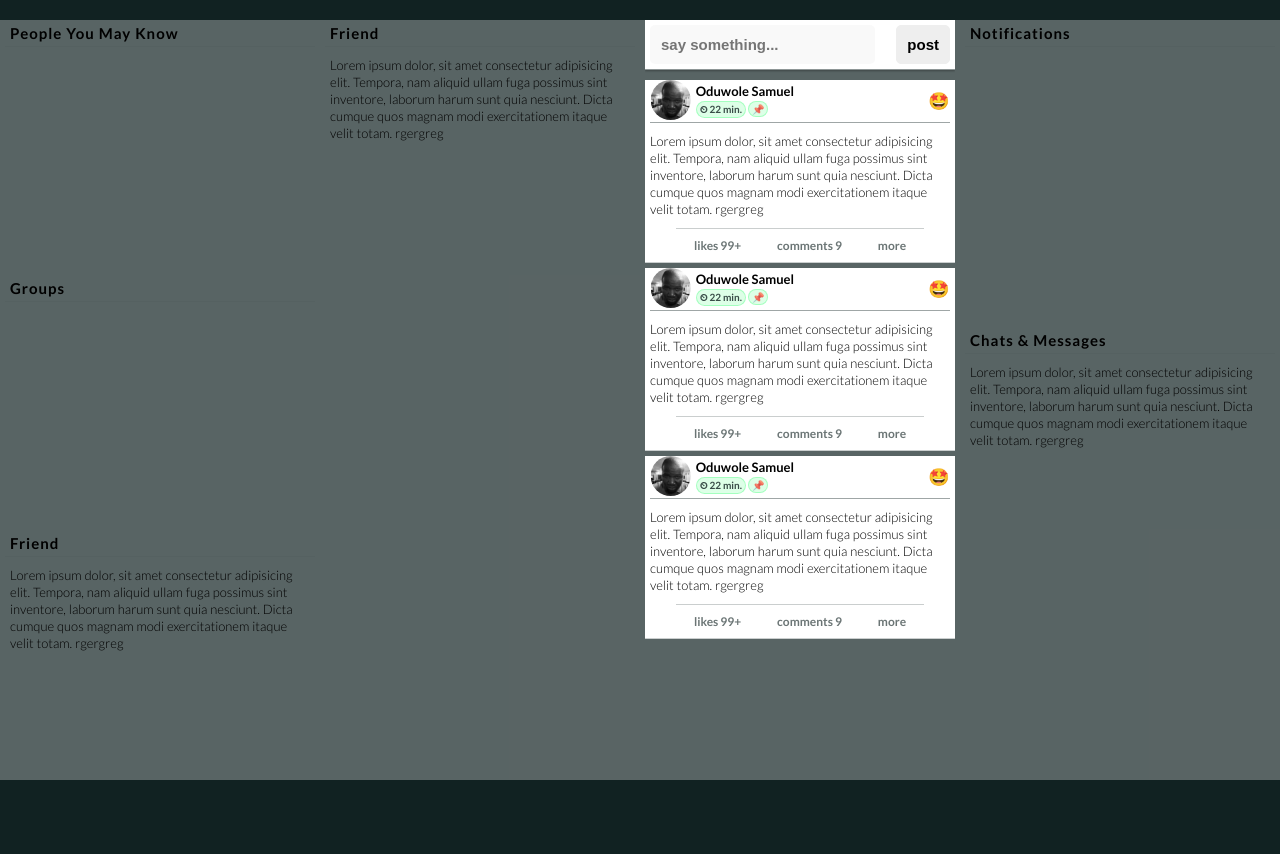
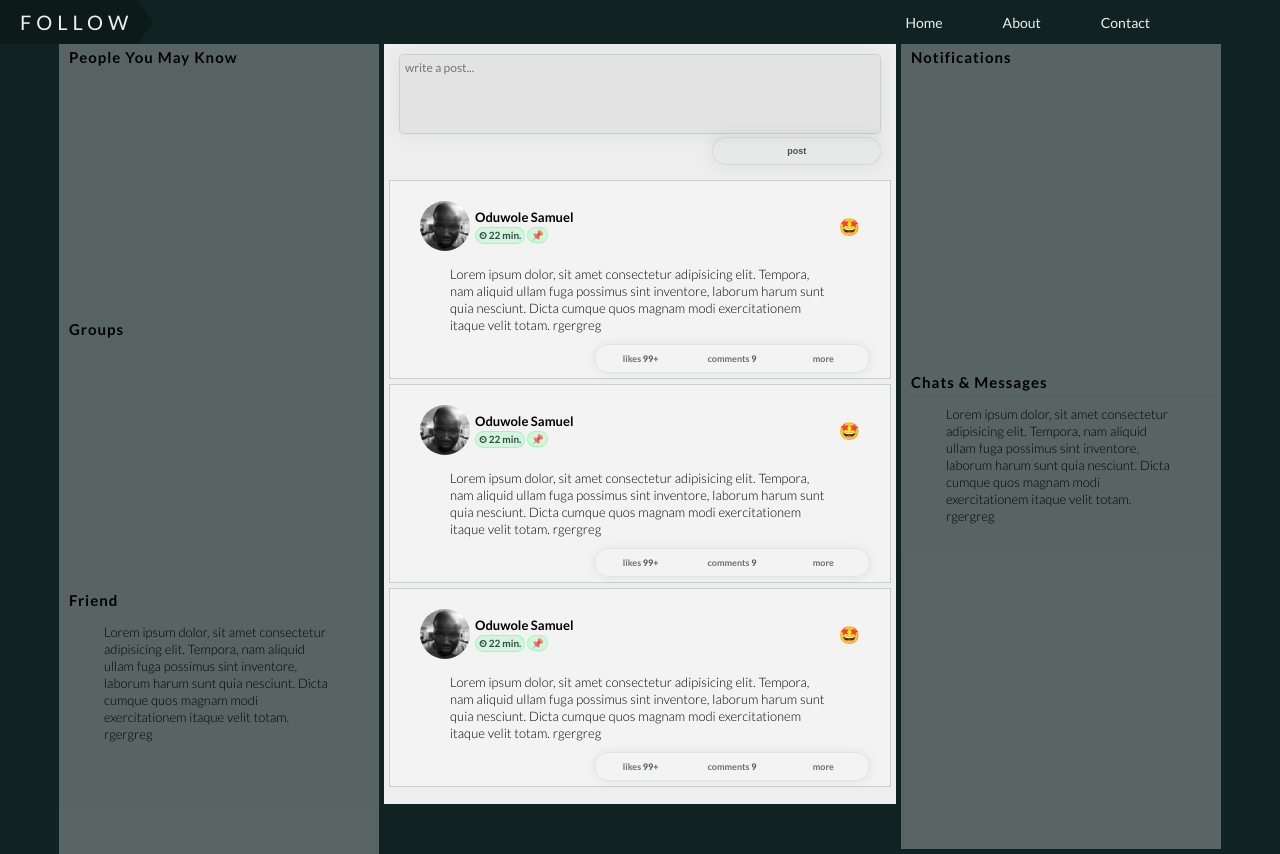
Before and after one commit to osygen/follow, a plain HTML site: page index.html in a window 1280 px wide. Before the commit the page ends 800 px from the top, so only its background shows below. Drawn offline with Linux system fonts and the light colour scheme.

Commit message:
frontend update

```diff
--- a/css/style.css
+++ b/css/style.css
@@ -19,9 +19,8 @@ body {
   display: flex;
   flex-direction: column;
   align-items: center;
-  justify-content: center;
+  justify-content: flex-start;
 
-  position: relative;
   box-sizing: border-box;
 
   min-height: 100vh;
@@ -33,64 +32,67 @@ body {
 
 /*  */
 nav {
+  display: flex;
+  justify-content: space-between;
+
   position: sticky;
   top: 0;
   background-color: rgb(17, 34, 34, 0.2);
-  /* width: 100%; */
-  z-index: 1000;
-}
-
-nav::after {
-  content: "";
-  display: table;
-  clear: both;
+  background-color: #122;
+  width: 100%;
+  z-index: 50;
 }
 
 nav #logo {
-  font-size: 2rem;
-  font-weight: 700;
   text-transform: uppercase;
-  display: inline-block;
-  background-color: #070707;
+  background-color: #0707073d;
   clip-path: polygon(0 0, 90% 0, 100% 50%, 90% 100%, 0 100%);
 }
 
-#logo h1 {
-  text-align: right;
-  color: #fff;
-}
-
 ul {
-  float: right;
+  display: flex;
+  align-items: center;
+  justify-content: center;
+  margin-right: 10rem;
 }
 
 li {
-  display: inline-block;
-  padding: 1rem 2rem;
-  border-radius: 0;
-  margin-right: 1rem;
+  list-style: none;
+  padding: 1rem 3rem;
+  border-radius: 6px;
+
   text-transform: capitalize;
+  text-align: center;
 
-  transition: all 0.5s ease;
+  transition: all 0.5s ease-in-out 100ms;
   backface-visibility: hidden;
 }
 
 li:hover {
-  background-color: rgba(17, 34, 34, 0.802);
+  background-color: rgba(238, 238, 238, 0.124);
 }
 
 #logo a,
 li a {
   text-decoration: none;
-  color: #fff;
-  font-size: 2rem;
-  font-weight: 700;
+  color: #eee;
+  font-size: 1.4rem;
+  font-weight: normal;
+  transition: all 0.5s ease-in-out 100ms;
+}
+
+li:hover a {
+  color: rgba(238, 238, 238, 0.309);
 }
 
 #logo a h1 {
-  padding: 0.5rem 1rem;
+  padding: 1rem 2rem;
   transition: all 0.5s ease;
   text-transform: uppercase;
+
+  font-size: 2rem;
+  font-weight: normal;
+  color: rgb(238, 238, 238);
 }
 
 #logo a h1:hover {
@@ -101,22 +103,26 @@ li a {
 section {
   display: flex;
   flex-direction: row;
-  align-items: center;
-  justify-content: space-evenly;
-  overflow-x: scroll;
+  align-items: flex-start;
+  justify-content: center;
+  gap: 0.5rem;
+
   position: relative;
-
-  /* overflow: visible; */
+  /* background-color: rgba(238, 238, 238, 0.261); */
 }
 
 section > * {
   display: flex;
   flex-direction: column;
-  flex: 1 1 calc(100vw / 4);
 
-  height: 95vh;
+  min-height: 95vh;
   font-weight: 300;
   backface-visibility: hidden;
+  background-color: #eee;
+}
+
+section > :not(#panel, #section-3) {
+  flex: 0 1 25vw;
 }
 
 section > *:hover {
@@ -157,7 +163,9 @@ section > * .sub_header-box {
 
 section #section-3 {
   overflow: scroll;
-  max-height: 95vh;
+  min-height: 95vh;
+  width: 40vw;
+  background-color: #eee;
 
   align-items: center;
   padding: 0;
@@ -165,18 +173,19 @@ section #section-3 {
 
 form {
   display: flex;
-  flex-direction: row;
+  flex-direction: column;
   align-items: center;
-  justify-content: space-between;
+  justify-content: center;
+  background-color: #eee;
 
-  background-color: #fff;
   width: 100%;
   height: max-content;
-  margin-bottom: 10px;
-  padding: 0.5rem 0.5rem;
-  border-bottom: 1px solid rgba(17, 34, 34, 0.474);
+  margin: 5px 0px 10px 0;
+  padding: 0.5rem 1rem;
+  /* border: 0.5px solid rgba(17, 34, 34, 0.104); */
+  border-radius: 0.5rem;
 
-  box-shadow: 0 1px 2px rgba(0, 0, 0, 0.303);
+  /* box-shadow: 0 1px 2px rgba(0, 0, 0, 0.303); */
   z-index: 10;
 }
 
@@ -202,30 +211,55 @@ form {
   }
 }
 
-input {
-  background-color: #eee;
-  padding: 1rem;
-  font-size: 1.5rem;
+#post {
+  align-self: stretch;
+  height: 8rem;
+  outline: none;
+  border: none;
+  font-size: 1.2rem;
+  font-weight: 400;
+  font-family: "Lato", sans-serif;
+  line-height: 1.3;
+
+  resize: none;
+  background-color: rgba(68, 68, 68, 0.056);
+  border: 0.5px solid rgba(17, 34, 34, 0.104);
+  box-shadow: 0.5px 0.5px 20px rgba(17, 34, 34, 0.075);
+
+  padding: 0.5rem;
+
+  border-radius: 0.5rem;
+}
+
+#post ~ [type="submit"] {
+  padding: 0.8rem 0;
+  margin: unset;
+  outline: none;
+  border: none;
+  margin-top: 0.3rem;
+
+  font-weight: normal;
+  align-self: flex-end;
+
+  border: 0.5px solid rgba(17, 34, 34, 0.076);
+  box-shadow: 0.5px 0.5px 20px rgba(17, 34, 34, 0.083);
+
+  width: 35%;
+  border-radius: 5rem;
+  background-color: rgba(17, 34, 34, 0.026);
+
+  font-size: 0.9rem;
   font-weight: 700;
 
-  max-height: 30rem;
-  border-radius: 0.5rem;
-  display: inline-block;
-  border: none;
-  outline: none;
-  border: 1px solid #eee;
-}
-input:not(:last-child) {
-  width: 75%;
-  background-color: rgba(238, 238, 238, 0.337);
-  border: 1px solid transparent;
-}
-input:not(:last-child):focus {
-  animation: focusWidth 420ms ease-in-out both;
+  color: rgba(17, 34, 34, 0.768);
+  text-transform: lowercase;
+  text-align: center;
 }
 
-input:not(:last-child):focus + * {
-  display: none;
+#post ~ [type="submit"]:hover {
+  background-color: rgba(71, 255, 126, 0.2);
+  color: green;
+  text-transform: uppercase;
 }
 
 @keyframes focusWidth {
@@ -245,37 +279,38 @@ input:not(:last-child):focus + * {
 
 .status-box {
   width: 100%;
-  border-bottom: 1px solid rgba(17, 34, 34, 0.22);
-  background-color: #fff;
+
+  background-color: rgba(255, 255, 255, 0.281);
 
   transform-origin: center top;
   backface-visibility: hidden;
-}
-
-.status-box:not(:last-child) {
+  border: 1px solid rgba(17, 34, 34, 0.172);
+  padding: 2rem 2rem 0.5rem 2rem;
   margin-bottom: 5px;
 }
 
 .delete-box {
   justify-content: space-around;
-  width: 98%;
+  width: 60%;
   padding-top: 0.9rem;
+  padding-bottom: 0.5rem;
   border-radius: 5px;
 
-  background-color: rgba(238, 238, 238, 0.59);
+  /* background-color: rgba(238, 238, 238, 0.59); */
   color: #122;
-  box-shadow: 1px 1px 5px rgba(17, 34, 34, 0.481);
+  /* box-shadow: 1px 1px 5px rgba(17, 34, 34, 0.481); */
+  border: 1px solid rgba(17, 34, 34, 0.172);
 
   backface-visibility: hidden;
   transform-origin: center center;
 }
 
 .status-box + .delete-box {
-  margin: -4px 0 1px 0;
+  margin: 0px 0 5px 0;
 }
 
 form + .delete-box {
-  margin: -9px 0 1px 0;
+  margin: -5px 0 5px 0;
 }
 
 .scaleAnimation {
@@ -300,21 +335,21 @@ form + .delete-box {
 .status-info {
   display: flex;
   align-items: center;
-  width: 97%;
-  padding: 0rem 0.1rem 0.2rem 0.1rem;
-  border-bottom: 1px solid rgba(17, 34, 34, 0.4);
+  width: 100%;
+  padding: 0rem 1rem 0.5rem 1rem;
+  /* border-bottom: 1px solid rgba(17, 34, 34, 0.138); */
 }
 
 .status-info .user-image-box {
-  height: 4rem;
-  width: 4rem;
+  height: 5rem;
+  width: 5rem;
   clip-path: circle(50% at 50% 50%);
   align-self: center;
 }
 
 .status-info .user-image {
-  height: 4rem;
-  width: 4rem;
+  height: 5rem;
+  width: 5rem;
 }
 
 .status-info p {
@@ -347,7 +382,7 @@ form + .delete-box {
 .status-content,
 .delete-content {
   width: 100%;
-  padding: 1rem 0.5rem;
+  padding: 1rem 4rem;
 
   font-size: 1.3rem;
   line-height: 1.7rem;
@@ -362,31 +397,74 @@ form + .delete-box {
 .status-content-dialog,
 .delete-dialog {
   display: flex;
-  justify-content: space-around;
+  justify-content: center;
   position: relative;
 
-  width: 80%;
-  border-top: 1px solid rgba(17, 34, 34, 0.22);
+  width: 60%;
+
+  border: 0.5px solid rgba(17, 34, 34, 0.076);
+  box-shadow: 0.5px 0.5px 10px rgba(17, 34, 34, 0.083);
+  border-radius: 5rem;
+  overflow: hidden;
 }
 
-.status-content-dialog > span > *,
-.delete-dialog > span > * {
-  display: inline-block;
-  padding: 0.9rem 1px;
-
-  text-decoration: none;
-  font-size: 1.2rem;
-  font-weight: 900;
+.status-content-dialog {
+  align-self: flex-end;
 }
 
-.status-content-dialog > span > * {
-  color: rgba(17, 34, 34, 0.624);
-  transition: color 0.3s ease;
+.status-content-dialog > span,
+.delete-dialog > span {
+  padding: 0.8rem 0;
+  border: none;
+  outline: none;
+  background-color: transparent;
+  color: rgba(17, 34, 34, 0.768);
+  text-transform: lowercase;
+  text-align: center;
+  font-size: 0.9rem;
+  font-weight: 700;
+
+  transition: all 1000ms ease 100ms;
 }
 
-.status-content-dialog:hover > span > *,
-.delete-dialog > span > * {
-  color: #122;
+.status-content-dialog > span {
+  flex: 1 1 calc(100% / 3);
+}
+.delete-dialog > span {
+  flex: 1 1 calc(100% / 2);
+}
+
+.status-content-dialog > span > a,
+.delete-dialog > span > a {
+  text-decoration: none;
+}
+
+.status-content-dialog > span > a,
+.delete-dialog > span > a {
+  color: rgba(17, 34, 34, 0.624);
+}
+
+.status-content-dialog > span:hover,
+.delete-dialog > span:hover {
+  background-color: rgba(71, 255, 126, 0.2);
+}
+
+.status-content-dialog > span:hover > * {
+  color: green;
+  text-transform: uppercase;
+}
+
+.delete-dialog > .delete:hover {
+  background-color: rgba(255, 99, 71, 0.563);
+}
+
+.delete-dialog > .cancel:hover > * {
+  color: green;
+}
+
+.delete-dialog > .delete:hover > * {
+  color: red;
+  text-transform: uppercase;
 }
 
 #panel {
@@ -630,6 +708,7 @@ form + .delete-box {
   margin-top: -23rem;
   flex-direction: column;
   align-items: center;
+
   width: 50%;
   border-radius: 2rem;
   transform-origin: center bottom;
@@ -638,11 +717,12 @@ form + .delete-box {
   box-shadow: 2px 2px 0.5px rgba(17, 34, 34, 0.152);
   border: 2px;
 
-  padding: 0.8rem 1rem;
+  /* padding: 0.8rem 0rem; */
 
   z-index: 0;
 
   bottom: 4.3rem;
+  background-color: #fff;
 }
 
 .scaleyAnimation {
@@ -660,11 +740,12 @@ form + .delete-box {
 
 #panel .status-popup > * {
   padding: 0.8rem 5rem;
+  width: 100%;
 }
 
 #panel .status-popup > *:not(:last-child) {
   border: unset;
-  border-bottom: 1px solid rgba(17, 34, 34, 0.063);
+  /* border-bottom: 1px solid rgba(17, 34, 34, 0.063); */
 }
 
 .status-popup + .comment-box {
@@ -674,10 +755,9 @@ form + .delete-box {
 .status-popup {
   display: flex;
   flex-direction: row;
-  justify-content: space-between;
+  justify-content: center;
 
-  padding: 1rem 0.5rem;
-  width: 98%;
+  width: 70%;
 
   font-size: 1.2rem;
   line-height: 1.7rem;
@@ -685,24 +765,34 @@ form + .delete-box {
   text-align: center;
   text-transform: lowercase;
 
-  background-color: #fff;
+  border: 0.5px solid rgba(17, 34, 34, 0.104);
+  box-shadow: 0.5px 0.5px 20px rgba(17, 34, 34, 0.075);
+
   border-radius: 4px;
 
-  margin: -4px 0 1px 0;
+  margin: 0px 0 5px 0;
 
   transform-origin: center center;
 }
 
-.status-popup > * {
-  padding: 0rem 0.5rem;
-}
-
-.status-popup > *:not(:last-child) {
-  border-right: 1px solid rgba(17, 34, 34, 0.919);
+.status-popup > span {
+  padding: 0.5rem 1rem;
+  flex: 1 1 0;
 }
 
 .status-popup a {
   text-decoration: none;
+  font-size: 0.9rem;
+
+  color: rgba(17, 34, 34, 0.624);
+}
+
+.status-popup > span:hover {
+  background-color: rgba(17, 34, 34, 0.029);
+  text-transform: uppercase;
+}
+
+.status-popup > span:hover a {
   color: #122;
 }
 
--- a/index.html
+++ b/index.html
@@ -17,15 +17,16 @@
   </head>
   <body>
     <!-- navbar -->
-    <!-- <nav class="nav">
+    <nav class="nav">
       <div id="logo">
-        <a href=""><h1>follow</h1></a>
+        <a href="#"><h1>follow</h1></a>
       </div>
       <ul>
+        <li><a href="#">home</a></li>
         <li><a href="./about.html">about</a></li>
         <li><a href="./contact.html">contact</a></li>
       </ul>
-    </nav> -->
+    </nav>
 
     <!-- section -->
     <section>
@@ -48,7 +49,7 @@
       </div>
 
       <!-- section-2 -->
-      <div id="section-2">
+      <!-- <div id="section-2" class="sec">
         <div class="friend_box"><h2 class="sub_header-box">friend</h2></div>
 
         <p class="status-content">
@@ -57,18 +58,18 @@
           nesciunt. Dicta cumque quos magnam modi exercitationem itaque velit
           totam. rgergreg
         </p>
-      </div>
+      </div> -->
 
       <!-- section-3 -->
       <div id="section-3">
         <!-- post-form -->
         <form id="post-form">
-          <input
+          <textarea
             id="post"
             name="post"
             type="text"
-            placeholder="say something..."
-          />
+            placeholder="write a post..."
+          ></textarea>
           <input type="submit" value="post" />
         </form>
 
--- a/js/FollowUI.js
+++ b/js/FollowUI.js
@@ -45,8 +45,10 @@ class FollowUI extends Factory {
       this.#root.addEventListener(type, this.rootHandler.bind(this, arr));
     });
 
-    this.#secs?.forEach((s) => this.secObserver().observe(s));
-    this.#form ? this.navObserver().observe(this.#form) : undefined;
+    this.focusTextArea();
+
+    // this.#secs?.forEach((s) => this.secObserver().observe(s));
+    // this.#form ? this.navObserver().observe(this.#form) : undefined;
   }
 
   rootHandler(arr, e) {
@@ -123,6 +125,8 @@ class FollowUI extends Factory {
       )
     )
       return;
+
+    if (e.target.closest(".nav")) return;
 
     e.preventDefault();
 
```
Also changed, not shown: about.html (+6 -4 lines), contact.html (+6 -4 lines), panel.html (+24 -0 lines).
